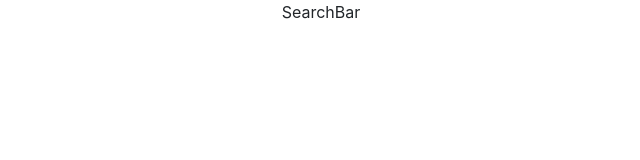
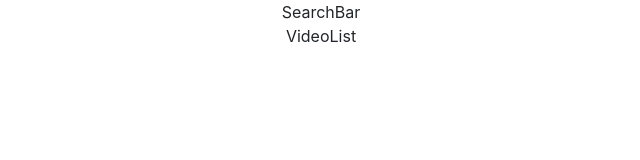
Before and after one commit to JayJay82/react_workshop_redux, a React (Create React App) app: page / in a window 1280 px wide. Shown: the top 160 px of the page, without its empty margins (319-959 px from the left). Built offline with nearby package versions, Linux system fonts and the light colour scheme.

Commit message:
VideoList added

```diff
--- a/src/App.js
+++ b/src/App.js
@@ -1,6 +1,7 @@
 import React, { Component } from 'react';
 import './App.css';
 import SearchBar from './videos/components/searchbar.component';
+import VideoList from './videos/components/videolist.component';
 
 class App extends Component {
   render() {
@@ -8,6 +9,7 @@ class App extends Component {
       <div className="container">
         <div className="App">
            <SearchBar />
+           <VideoList />
         </div>
       </div>
     );
--- /dev/null
+++ b/src/videos/components/videolist.component.js
@@ -0,0 +1,9 @@
+import React, {Component} from 'react';
+
+class VideoList extends Component {
+    render() {
+        return <div>VideoList</div>
+    }
+}
+
+export default VideoList;
```
